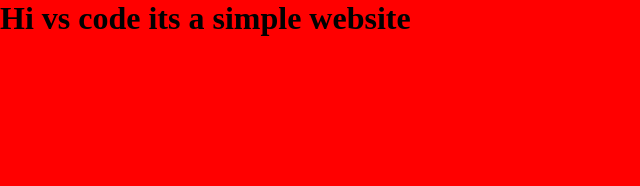
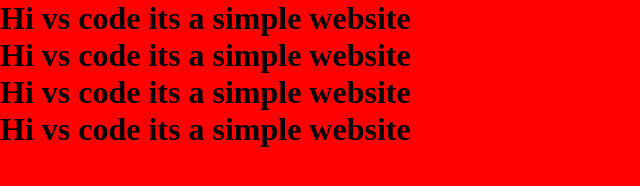
Before and after one commit to mujeeb100/smpole, a plain HTML site: page index.html in a window 1280 px wide. Shown: the whole page, without its empty margins (0-640 px from the left). Drawn offline with Linux system fonts and the light colour scheme.

Commit message:
chnages done

```diff
--- a/index.html
+++ b/index.html
@@ -9,6 +9,9 @@
 </head>
 <body>
     <h1>Hi vs code its a simple website</h1>
+    <h1>Hi vs code its a simple website</h1>
+    <h1>Hi vs code its a simple website</h1>
+    <h1>Hi vs code its a simple website</h1>
     <script>
 
     </script>
```
